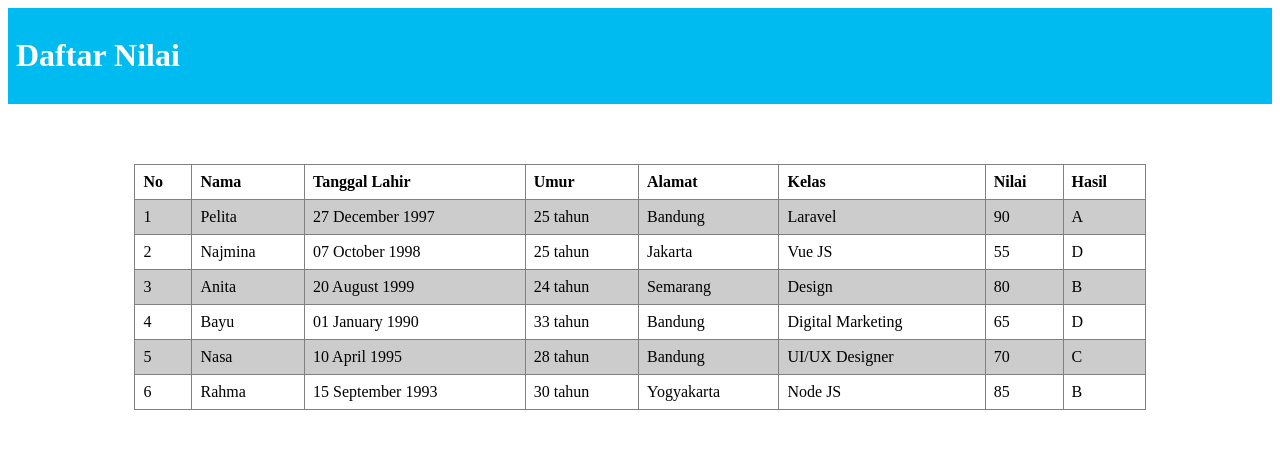
After one commit to Dlyytiar/tugas_php, a PHP site: the page made by sesi 28.php in a window 1280 px wide. The commit adds this page. Shown: the top 449 px of the page. Run offline with PHP 8.4, Linux system fonts and the light colour scheme.

Commit message:
upload tugas sesi 28

```diff
--- /dev/null
+++ b/data.json
@@ -0,0 +1,44 @@
+[
+	{
+		"nama" : "Pelita",
+		"kelas" : "Laravel",
+		"alamat" : "Bandung",
+		"tanggal_lahir" : "1997-12-27",
+		"nilai" : 90
+	},
+	{
+		"nama" : "Najmina",
+		"kelas" : "Vue JS",
+		"alamat" : "Jakarta",
+		"tanggal_lahir" : "1998-10-07",
+		"nilai" : 55
+	},
+	{
+		"nama" : "Anita",
+		"kelas" : "Design",
+		"alamat" : "Semarang",
+		"tanggal_lahir" : "1999-08-20",
+		"nilai" : 80
+	},
+	{
+		"nama" : "Bayu",
+		"kelas" : "Digital Marketing",
+		"alamat" : "Bandung",
+		"tanggal_lahir" : "1990-01-01",
+		"nilai" : 65
+	},
+	{
+		"nama" : "Nasa",
+		"kelas" : "UI/UX Designer",
+		"alamat" : "Bandung",
+		"tanggal_lahir" : "1995-04-10",
+		"nilai" : 70
+	},
+	{
+		"nama" : "Rahma",
+		"kelas" : "Node JS",
+		"alamat" : "Yogyakarta",
+		"tanggal_lahir" : "1993-09-15",
+		"nilai" : 85
+	}
+]
--- a/sesi 27.php
+++ b/sesi 27.php
@@ -15,7 +15,7 @@
             color: black;
         }
         tr:nth-child(even) {
-            background-color: #ccc; /*Warna abu-abu untuk baris genap */
+            background-color: #ccc; /* Warna abu-abu  untuk baris genap */
         }
         tr:nth-child(odd) {
             background-color: white; /* Warna putih untuk baris ganjil */
@@ -44,7 +44,7 @@
 <?php
 echo "<br>";
 
-/* Melakukan looping untuk menampilkan pola angka 0-8 membentuk segitiga*/
+// Melakukan looping untuk menampilkan pola angka
 for ($i = 0; $i < 9; $i++) {
     for ($j = 0; $j <= $i; $j++) {
         echo $j;
--- /dev/null
+++ b/sesi 28.php
@@ -0,0 +1,96 @@
+<!DOCTYPE html>
+<html>
+<head>
+    <title>Daftar Nilai</title>
+    <style>
+        .navbar {
+            background-color: #00bbf0;
+            text-align: left;
+            padding: 8px;
+            margin-bottom: 60px;
+            color: white;
+        }
+        table {
+            border-collapse: collapse;
+            width: 80%;
+            margin: auto;
+        }
+        th, td {
+            text-align: left;
+            padding: 8px;
+        }
+        th {
+            background-color: white;
+        }
+        tr:nth-child(even) {
+            background-color: white;
+        }
+        tr:nth-child(odd) {
+            background-color: #CCCCCC;
+        }
+    </style>
+</head>
+<body>
+<div class="navbar">
+    <h1>Daftar Nilai</h1>
+</div>
+<table border="1">
+    <thead>
+    <tr>
+        <th>No</th>
+        <th>Nama</th>
+        <th>Tanggal Lahir</th>
+        <th>Umur</th>
+        <th>Alamat</th>
+        <th>Kelas</th>
+        <th>Nilai</th>
+        <th>Hasil</th>
+    </tr>
+    </thead>
+    <tbody>
+    <?php
+    $data = file_get_contents("data.json");
+    $nilai = json_decode($data, true);
+
+    $no = 1;
+
+    foreach ($nilai as $n) {
+        echo "<tr>";
+        echo "<td>" . $no . "</td>";
+        echo "<td>" . $n['nama'] . "</td>";
+
+        // Mengubah format tanggal lahir
+        $tanggal_lahir = new DateTime($n['tanggal_lahir']);
+        $tanggal_lahir_formatted = $tanggal_lahir->format('d F Y');
+        echo "<td>" . $tanggal_lahir_formatted . "</td>";
+
+        // Menghitung umur berdasarkan tanggal lahir
+        $today = new DateTime('today');
+        $umur = $tanggal_lahir->diff($today)->y;
+        echo "<td>" . $umur . " tahun</td>";
+
+        echo "<td>" . $n['alamat'] . "</td>";
+        echo "<td>" . $n['kelas'] . "</td>";
+        echo "<td>" . $n['nilai'] . "</td>";
+
+        // Menghitung hasil berdasarkan nilai
+        $hasil = "";
+        if ($n['nilai'] >= 90 && $n['nilai'] <= 100) {
+            $hasil = "A";
+        } elseif ($n['nilai'] >= 80 && $n['nilai'] <= 89) {
+            $hasil = "B";
+        } elseif ($n['nilai'] >= 70 && $n['nilai'] <= 79) {
+            $hasil = "C";
+        } else {
+            $hasil = "D";
+        }
+        echo "<td>" . $hasil . "</td>";
+
+        echo "</tr>";
+        $no++;
+    }
+    ?>
+    </tbody>
+</table>
+</body>
+</html>
```
